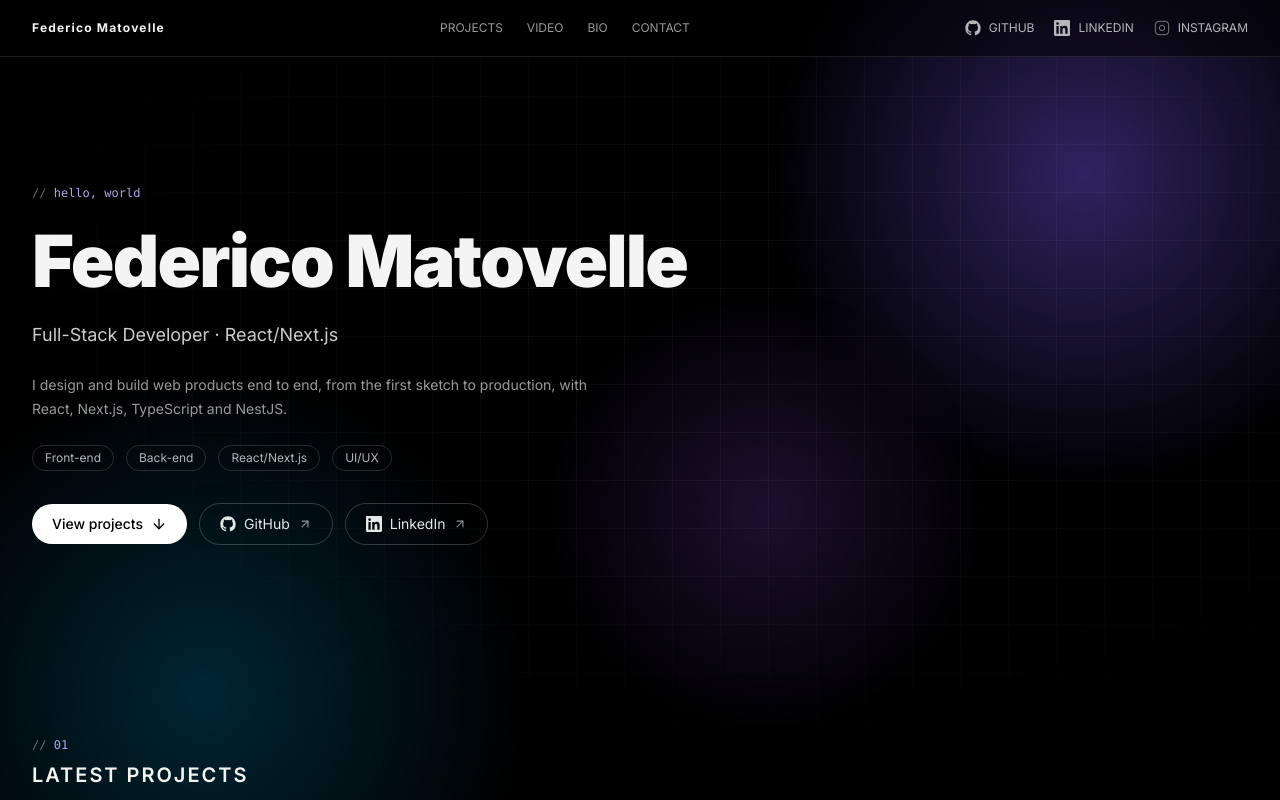
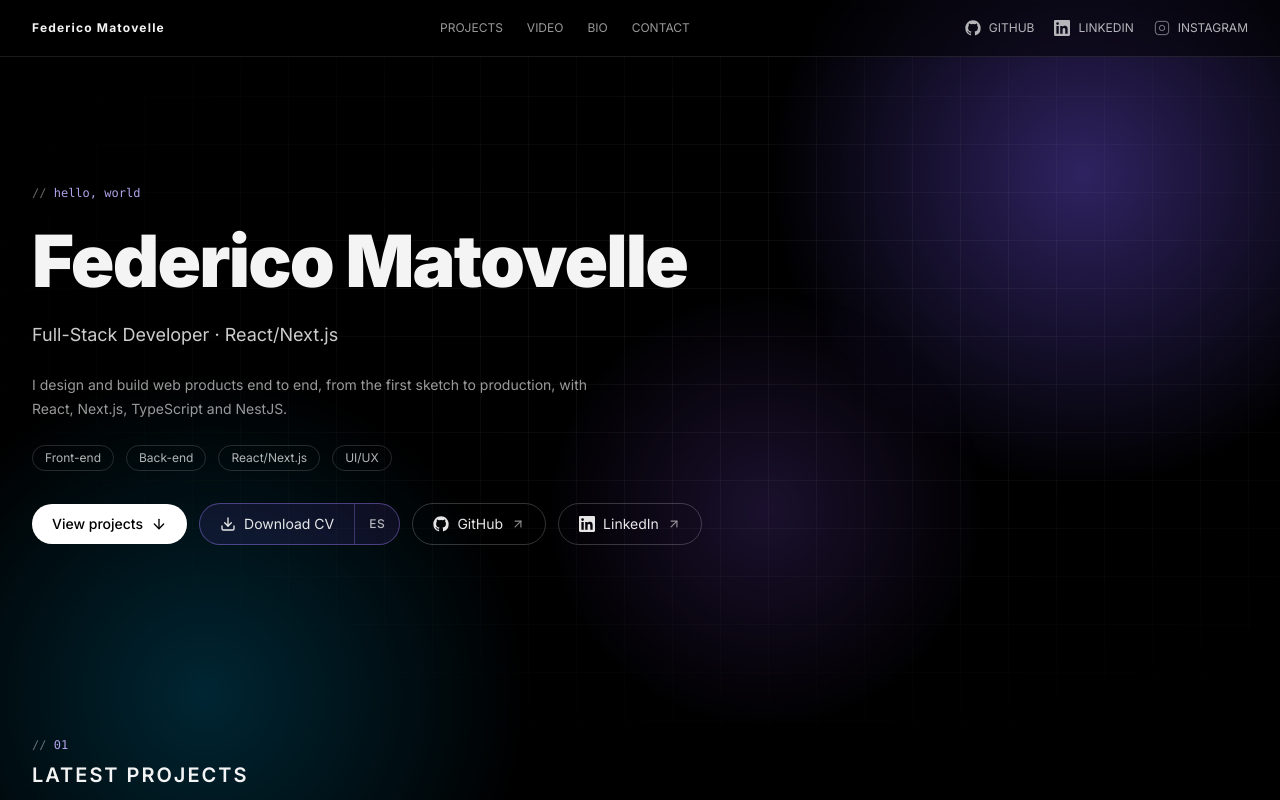
Before and after one commit to fmatovelle/federicomatovelle-portfolio, a Next.js app: page / in a window 1280 px wide. Shown: the top 800 px of the page. Built offline with nearby package versions, Linux system fonts and the light colour scheme.

Commit message:
Add Download CV button (English + Spanish) to the hero
Co-Authored-By: Claude Opus 5.5 <noreply@anthropic.com>
Claude-Session: https://claude.ai/code/session_01BsUv3zKADnHc9t5N5APM4b

```diff
--- a/src/components/sections/hero.tsx
+++ b/src/components/sections/hero.tsx
@@ -1,7 +1,7 @@
 // src/components/sections/hero.tsx
 'use client';
 import { motion } from 'framer-motion';
-import { ArrowDown, ArrowUpRight } from 'lucide-react';
+import { ArrowDown, ArrowUpRight, Download } from 'lucide-react';
 import { SITE } from '@/lib/content';
 import { GithubIcon, LinkedinIcon } from '@/components/ui/social-icons';
 
@@ -42,6 +42,25 @@ export default function Hero() {
             View projects
             <ArrowDown className="h-4 w-4" />
           </a>
+          <div className="inline-flex overflow-hidden rounded-full border border-violet-400/40 bg-violet-500/10 text-white/90">
+            <a
+              href="/cv/Federico-Matovelle-CV.pdf"
+              download
+              className="inline-flex items-center gap-2 px-5 py-2.5 transition hover:bg-violet-500/20"
+            >
+              <Download className="h-4 w-4" />
+              Download CV
+            </a>
+            <a
+              href="/cv/Federico-Matovelle-CV-ES.pdf"
+              download
+              title="Descargar CV en español"
+              aria-label="Descargar CV en español"
+              className="inline-flex items-center border-l border-violet-400/30 px-3.5 py-2.5 text-xs font-medium tracking-wider text-white/70 transition hover:bg-violet-500/20 hover:text-white"
+            >
+              ES
+            </a>
+          </div>
           <a
             href={SITE.github}
             target="_blank"
```
Also changed, not shown: 2 other files (tests, documents, lock files or other folders).
